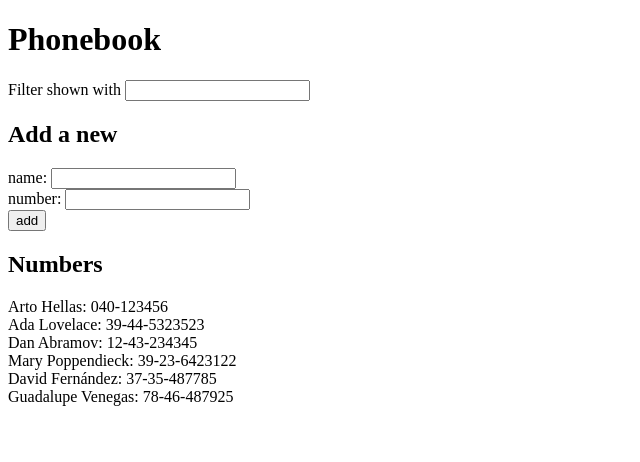
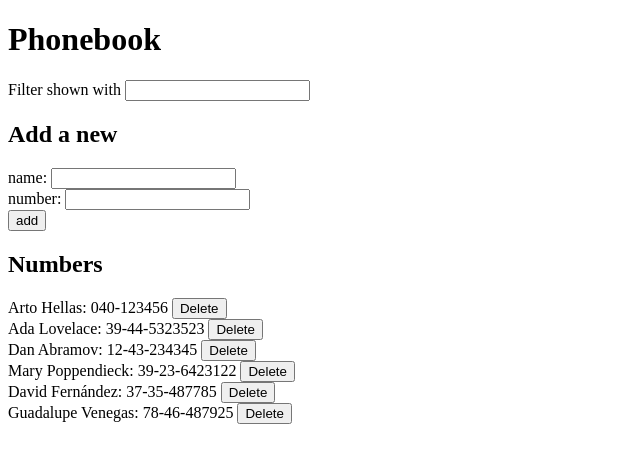
Before and after one commit to David-Fernandez-V/Fullstack-Open-Course, a React (Vite) app in the folder part2/phonebook/: page / in a window 1280 px wide. Shown: the top 462 px of the page, without its empty margins (0-640 px from the left). Built offline with nearby package versions, Linux system fonts and the light colour scheme; data requests are answered from the project's data file.

Commit message:
Exercise 2.14

```diff
--- a/part2/phonebook/src/App.jsx
+++ b/part2/phonebook/src/App.jsx
@@ -48,6 +48,17 @@ const App = () => {
     });
   };
 
+  const deletePerson = (personId) => {
+    const personToDelete = persons.find((p) => p.id === personId);
+    if (window.confirm(`Delete ${personToDelete.name}?`)) {
+      PersonService.destroy(personId).then((newObject) => {
+        setPersons(persons.filter((p) => p.id !== newObject.id));
+      });
+    }
+  };
+
+  //Inputs
+
   const handleNameChange = (e) => {
     setNewName(e.target.value);
   };
@@ -84,7 +95,7 @@ const App = () => {
 
       <h2>Numbers</h2>
 
-      <Persons persons={personsToShow} />
+      <Persons persons={personsToShow} deleteFunction={deletePerson} />
     </div>
   );
 };
--- a/part2/phonebook/src/componets/Person.jsx
+++ b/part2/phonebook/src/componets/Person.jsx
@@ -1,7 +1,8 @@
-const Person = ({ person }) => {
+const Person = ({ person, deleteFunction }) => {
   return (
     <div>
-      {person.name}: {person.number}
+      {person.name}: {person.number}{" "}
+      <button onClick={deleteFunction}>Delete</button>
     </div>
   );
 };
--- a/part2/phonebook/src/componets/Persons.jsx
+++ b/part2/phonebook/src/componets/Persons.jsx
@@ -1,10 +1,14 @@
 import Person from "./Person";
 
-const Persons = ({ persons }) => {
+const Persons = ({ persons, deleteFunction }) => {
   return (
     <div>
       {persons.map((p) => (
-        <Person person={p} key={p.name} />
+        <Person
+          person={p}
+          deleteFunction={() => deleteFunction(p.id)}
+          key={p.name}
+        />
       ))}
     </div>
   );
--- a/part2/phonebook/src/services/persons.js
+++ b/part2/phonebook/src/services/persons.js
@@ -11,4 +11,9 @@ const create = (newPerson) => {
     return request.then(response => response.data)
 }
 
-export default {getAll, create}
+const destroy = (id) => {
+    const request = axios.delete(`${baseUrl}/${id}`)
+    return request.then(response => response.data)
+}
+
+export default {getAll, create, destroy}
```
